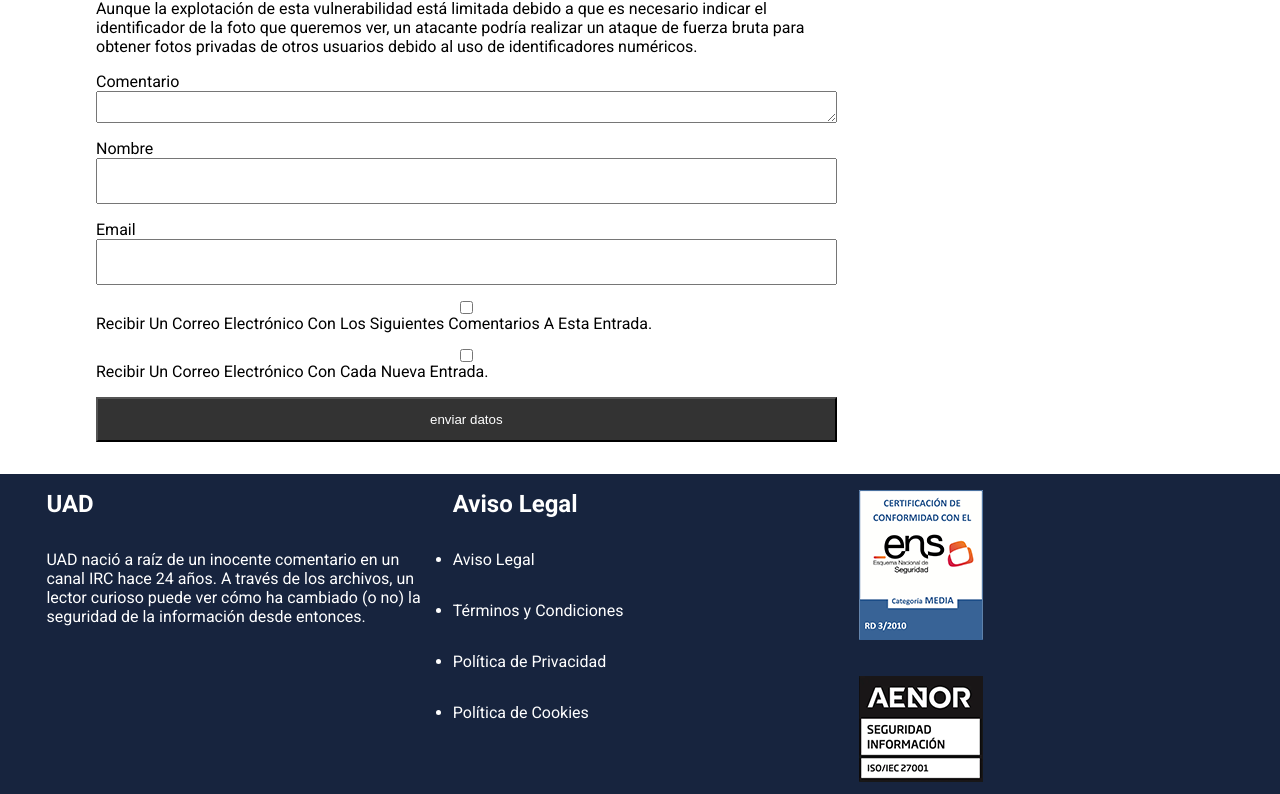
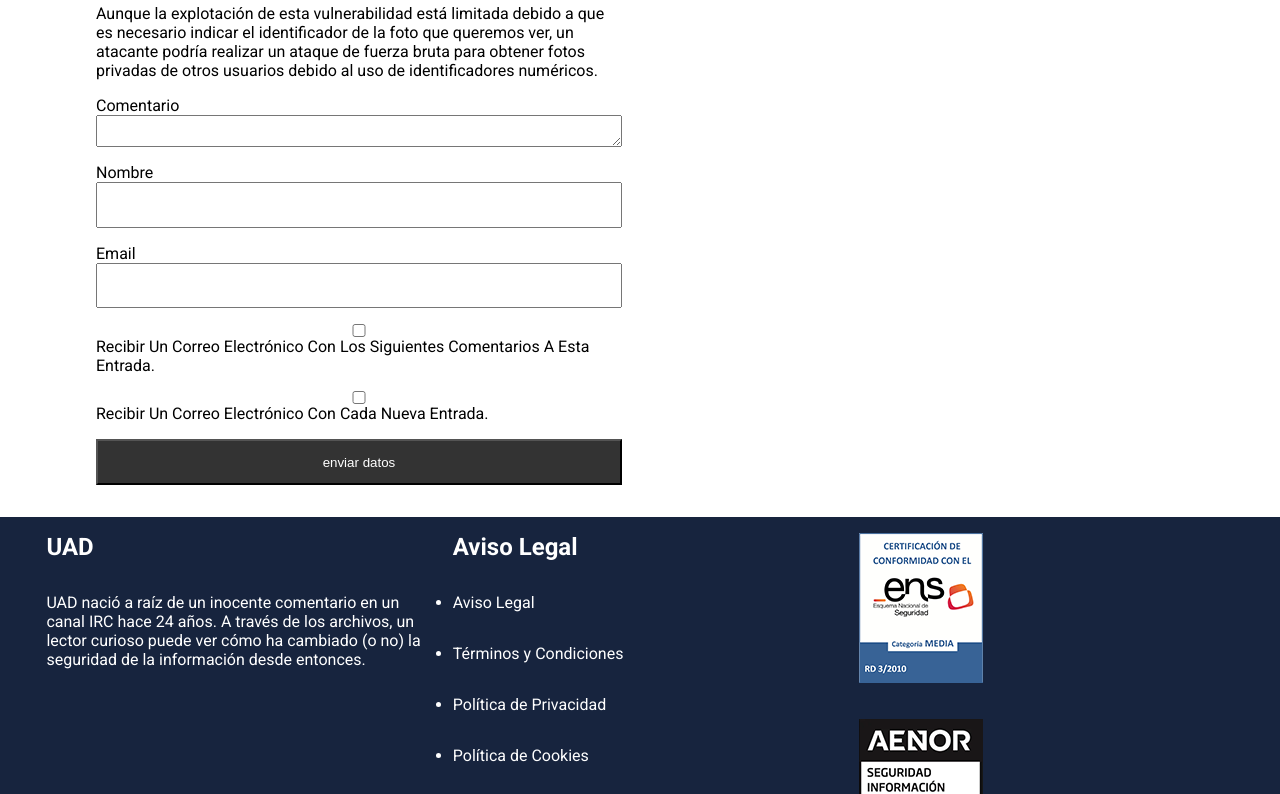
Before and after one commit to pfd-dev/neoland-web-noticias-proyecto1, a plain HTML site: page index.html in a window 1280 px wide. Shown: the part 1025-1819 px from the top of the page. Drawn offline with Linux system fonts and the light colour scheme.

Commit message:
actualizacion tamaños
actualizacion tamaños main aside

```diff
--- a/styles/styles.css
+++ b/styles/styles.css
@@ -39,7 +39,6 @@ img {
 /*===========================================================*/
 
 .contenido_principal {
-    width: 70%;
     padding: 1em;
     display: flex;
     flex-direction: column;
@@ -77,9 +76,14 @@ img {
     }
 }
 
+@media (min-width: 768px) {
+    .contenedor_principal {
+        width: 70%;
+    }
+}
+
 /*===========================================================*/
 .contenido_lateral {
-    width: 30%;
     padding: 1em;
 
     section {
@@ -98,6 +102,12 @@ img {
             padding: 1em;
             width: 100%;
         }
+    }
+}
+
+@media (min-width: 768px) {
+    .contenido_lateral {
+        width: 30%;
     }
 }
 
```
